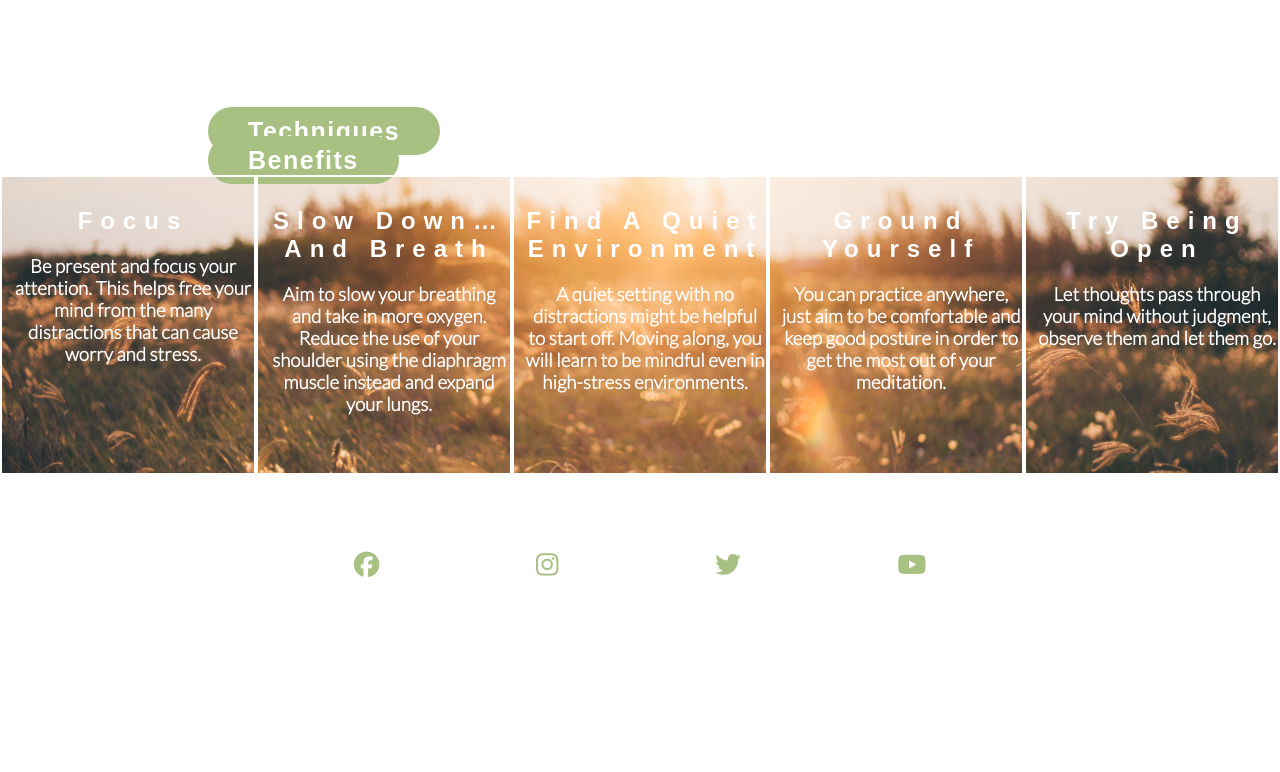
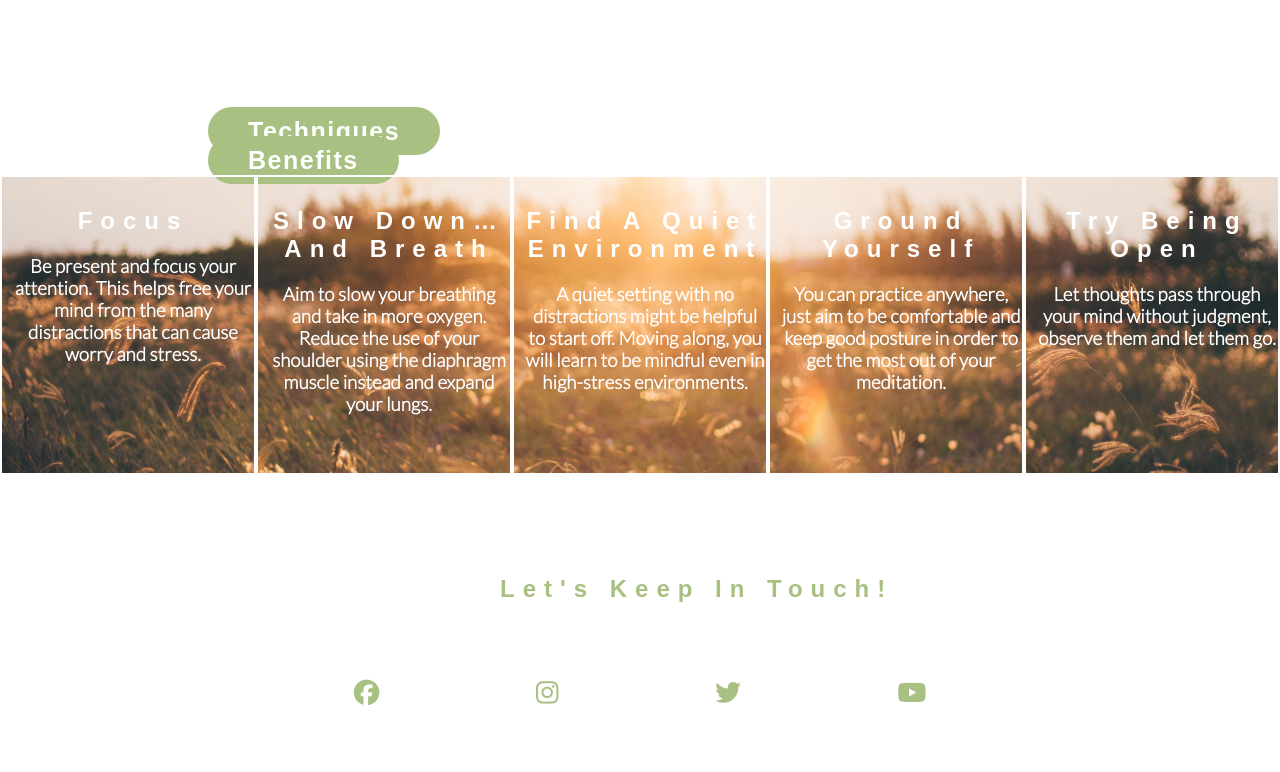
Before and after one commit to ChantalD29/Milestone-Project-1, a plain HTML site: page index.html in a window 1280 px wide. Shown: the part 780-1552 px from the top of the page. Before the commit the page ends 1434 px from the top, so only its background shows below. Drawn offline with Linux system fonts and the light colour scheme; a web font is replaced by a local one.

Commit message:
Add h2 to footer to all html files

```diff
--- a/assets/css/style.css
+++ b/assets/css/style.css
@@ -220,6 +220,12 @@ header #logo {
 
 footer {
     height: 150px;
+}
+
+footer > h2 {
+
+    margin-top: 100px;
+    margin-left: 500px;
 }
 
 .social-networks {
--- a/index.html
+++ b/index.html
@@ -105,7 +105,11 @@
             <h3>Let thoughts pass through your mind without judgment, observe them and let them go.</h3>
         </div>
     </section>
+
+    <!-- footer -->
+
     <footer>
+        <h2>Let's keep in touch!</h2>
         <ul class="social-networks">
             <li>
                 <a href="https://facebook.com" target="_blank" rel="noopener"
```
Also changed, not shown: benefits.html (+4 -0 lines), signup.html (+4 -0 lines), techniques.html (+4 -0 lines).
